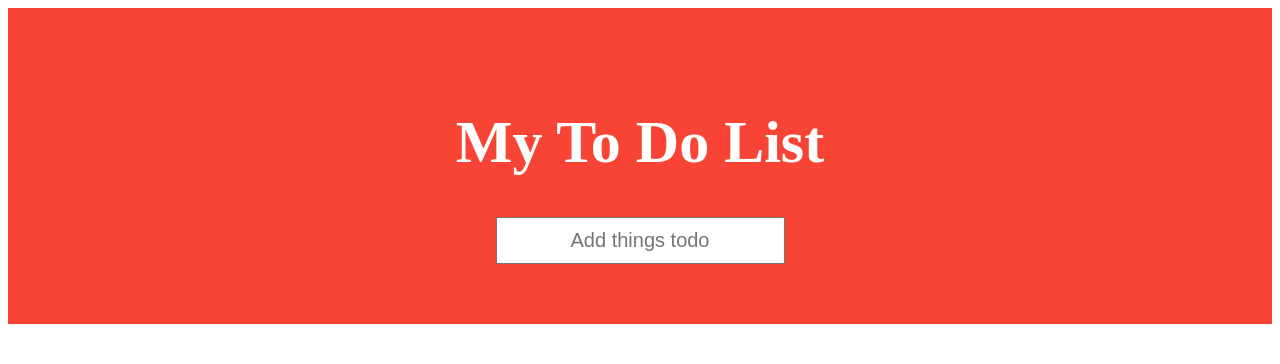
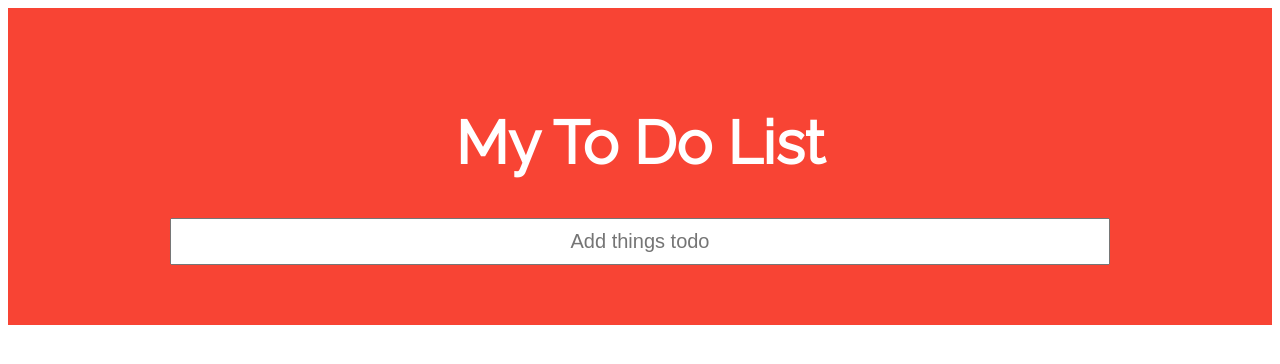
Before and after one commit to yummybomb/TodoList, a plain HTML site: page index.html in a window 1280 px wide. Drawn offline with Linux system fonts and the light colour scheme.

```diff
--- a/index.html
+++ b/index.html
@@ -4,6 +4,7 @@
 
     <title>Todo List📝✔️</title>
     <link rel="stylesheet" href="style.css">
+    <link rel="stylesheet" href="https://fonts.googleapis.com/css?family=Raleway">
 </head>
 <body>
     <div class="header">
--- a/style.css
+++ b/style.css
@@ -1,13 +1,19 @@
 .header {
+
     padding: 60px;
     text-align: center;
     background: #f84434;
     color: white;
+    font-family: "Raleway", sans-serif;
     font-size: 30px;
+
   }
+
   #strInput{
     text-align: center;
     font-size:20px;
     font-weight: 300;
     padding:10px;
+    position: relative;
+    width:80%;
   }
```
